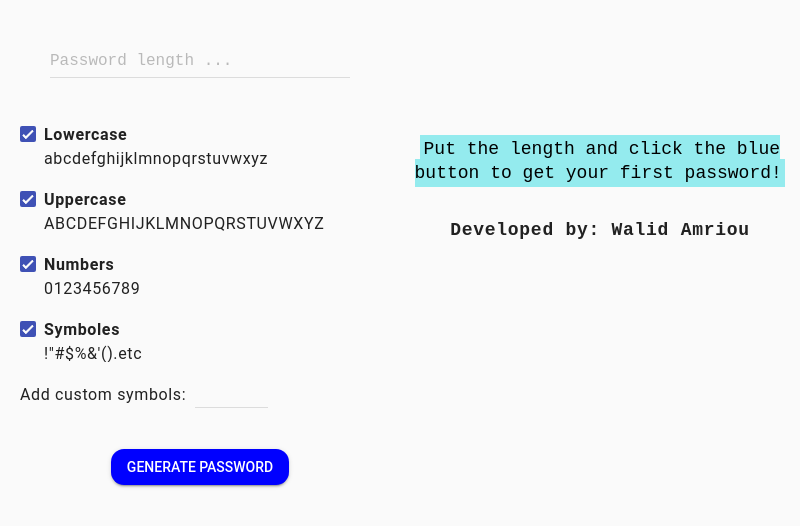
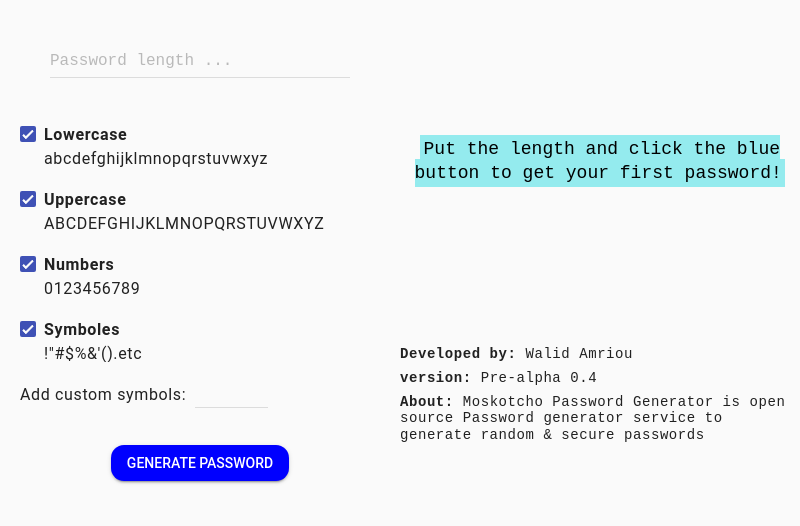
Before and after one commit to walidamriou/Moskotcho_Password_Generator_Desktop, an Electron app: page index.html in a window 800 px wide. Shown: the part 74-600 px from the top of the page. Drawn offline with nearby package versions, Linux system fonts and the light colour scheme.

Commit message:
Update index.html

```diff
--- a/index.html
+++ b/index.html
@@ -118,6 +118,8 @@
       .mdl-list {
         padding-left: 1%;
         padding-top: 1%;
+        padding-bottom: 1%;
+
       }
     }
 
@@ -288,9 +290,16 @@
 </center>
 
 <br>
+<br>
+<br>
+<br>
+<br>
+<br>
+<br>
 
-<h6 class="devfast-large devfast-center"><b>Developed by: Walid Amriou</b></h6>
-
+<h6> <b>Developed by:</b> Walid Amriou </h6>
+<h6> <b>version:</b> Pre-alpha  0.4 </h6>
+<h6><b>About:</b> Moskotcho Password Generator is open source Password generator service to generate random & secure passwords </h6>
     </div>
   </div>
 
```
